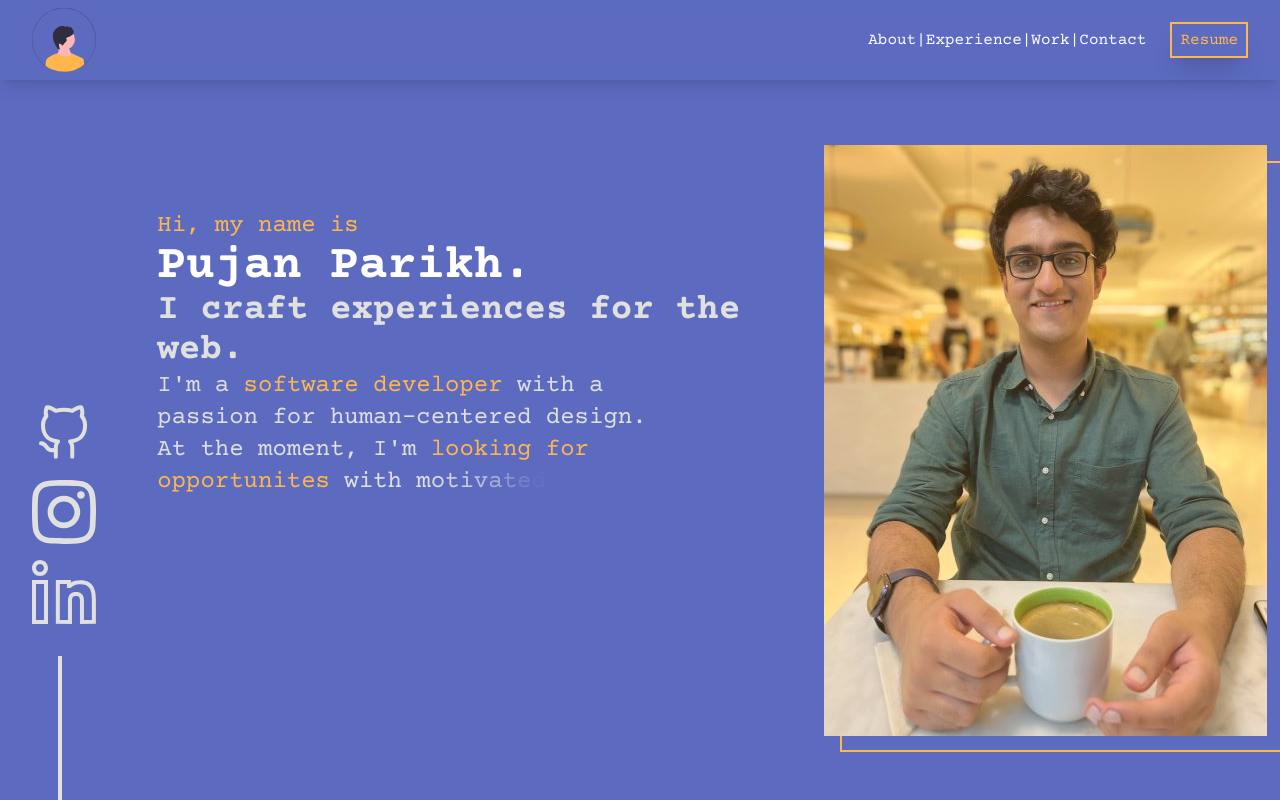
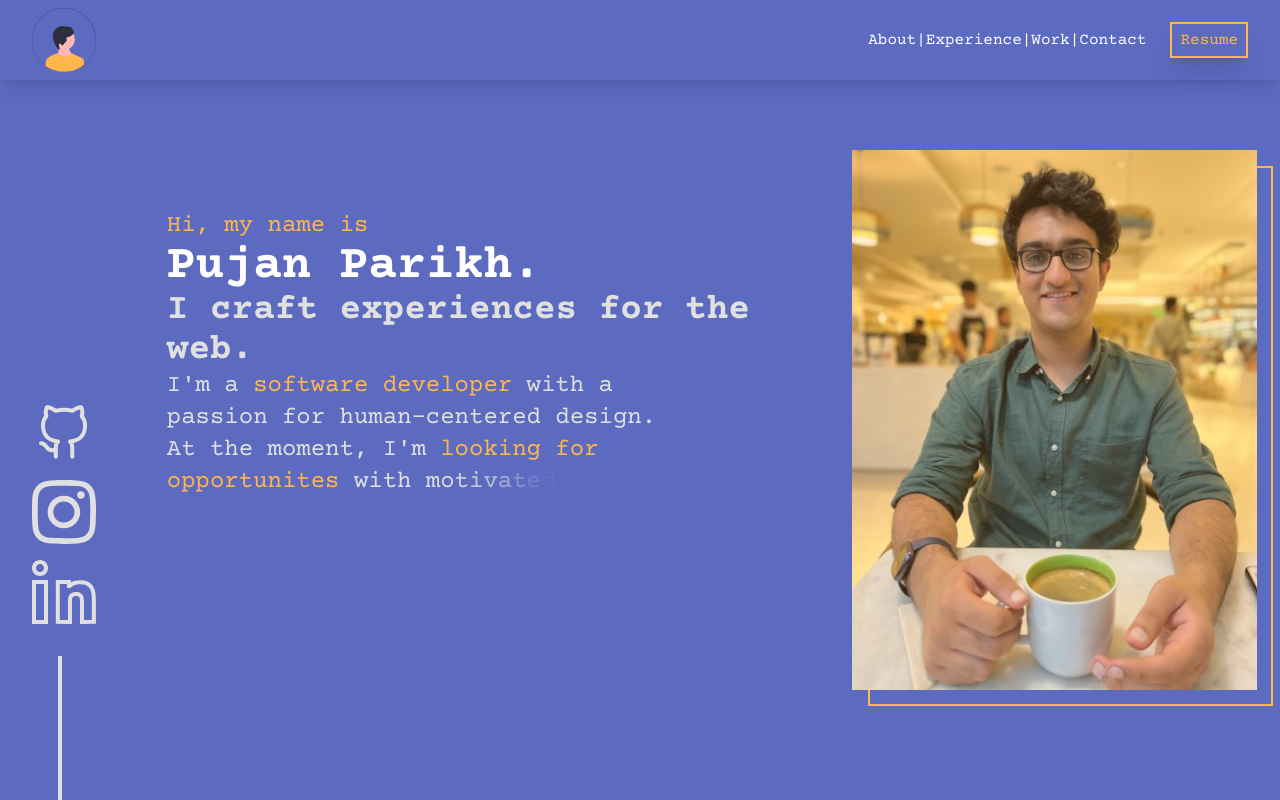
Before and after one commit to pujxn/portfolio-website, a React (Vite) app: page / in a window 1280 px wide. Built offline with nearby package versions, Linux system fonts and the light colour scheme.

Commit message:
Fixed image layout for desktop

```diff
--- a/src/routes/home/ProfileImage.jsx
+++ b/src/routes/home/ProfileImage.jsx
@@ -17,9 +17,8 @@ const ProfileImage = () => {
     }
 
     return (
-        <div className="w-full">
-
-            <div className="max-sm:hidden">
+        <div className="w-full h-full">
+            <div className="max-sm:hidden flex items-center h-9/10 mt-4">
                 <div className="h-5/6 relative">
                     <div
                         onMouseEnter={handleMouseEnter}
```
